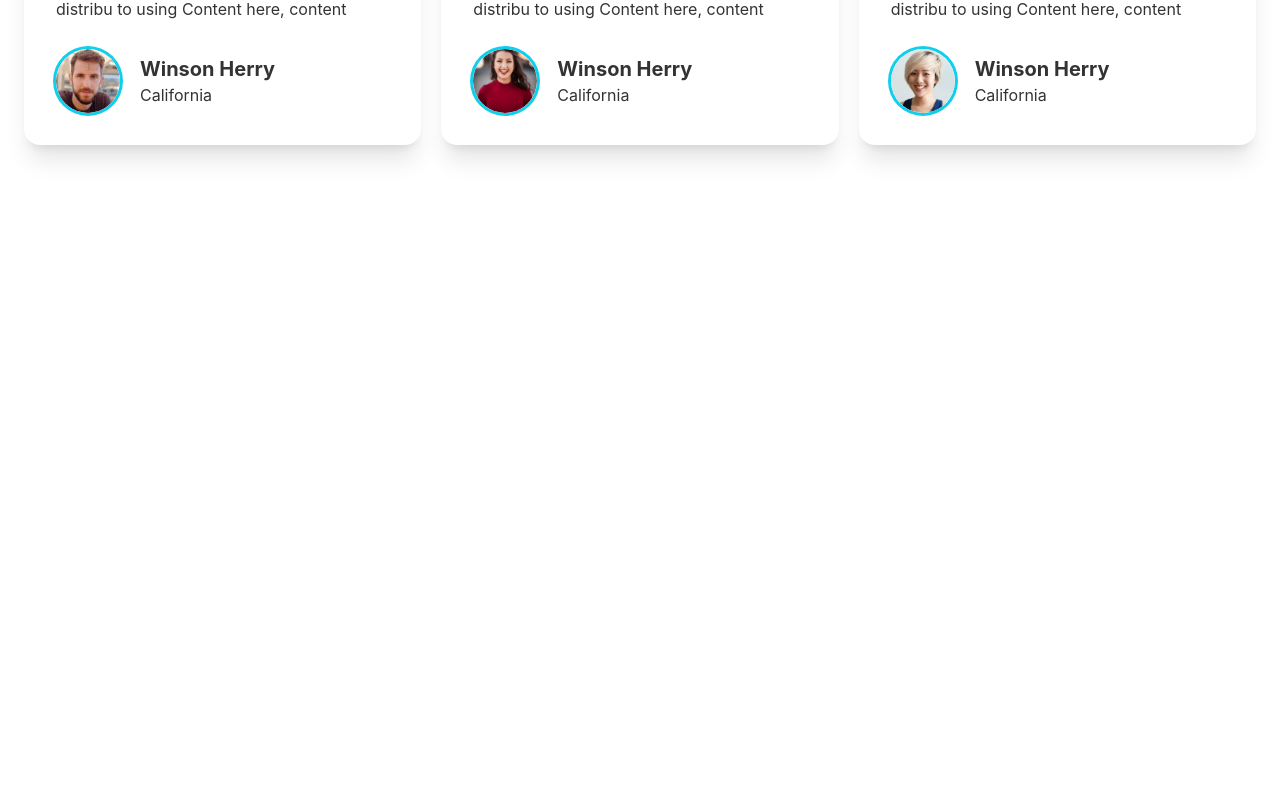
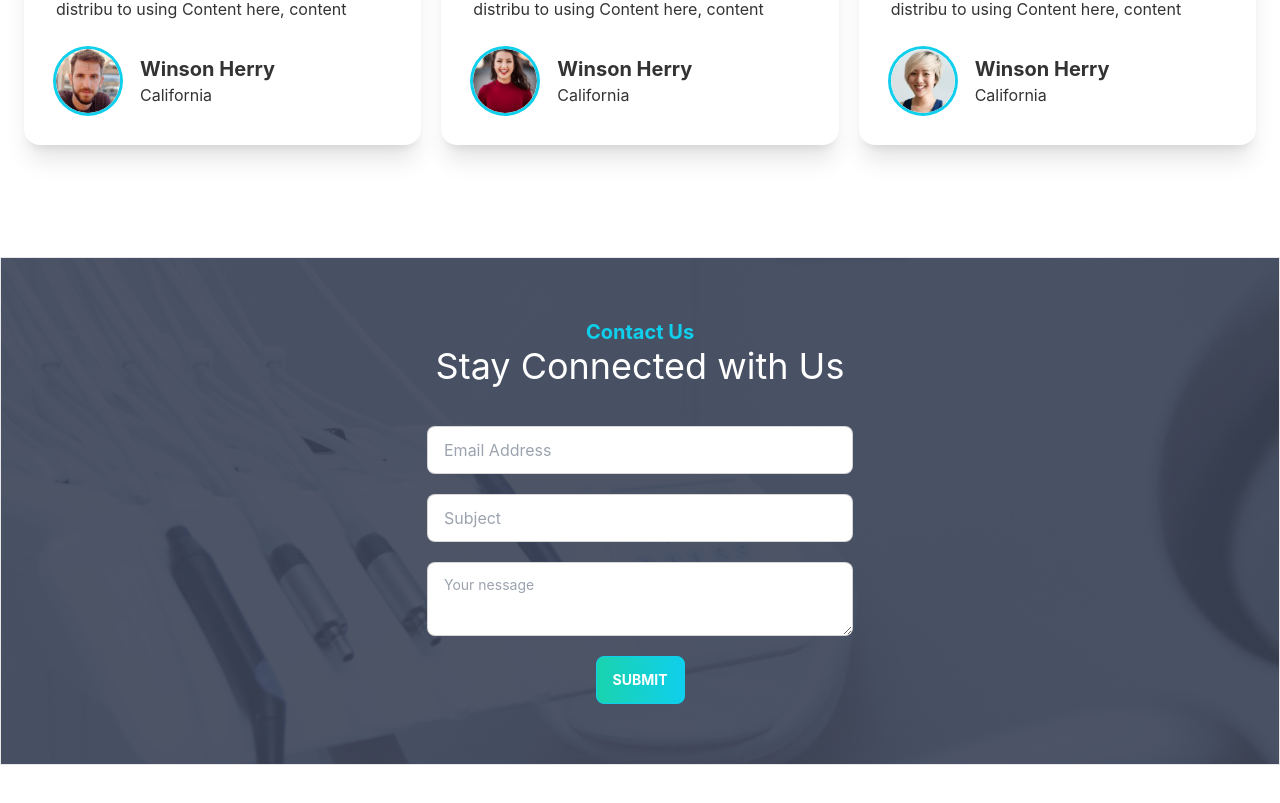
Before and after one commit to abdullah-masud/Doctors-Portal-Client, a React (Create React App) app: page / in a window 1280 px wide. Shown: the part 3277-4080 px from the top of the page. Before the commit the page ends 3534 px from the top, so only its background shows below. Built offline with nearby package versions, Linux system fonts and the light colour scheme.

Commit message:
stay connected section added

```diff
--- a/src/Pages/Home/Home.js
+++ b/src/Pages/Home/Home.js
@@ -4,6 +4,7 @@ import DentalCare from './DentalCare';
 import Info from './Info';
 import MakeAppointment from './MakeAppointment';
 import Services from './Services';
+import StayConnected from './StayConnected';
 import Testimonials from './Testimonials';
 
 const Home = () => {
@@ -15,6 +16,7 @@ const Home = () => {
             <DentalCare />
             <MakeAppointment />
             <Testimonials />
+            <StayConnected />
         </div>
     );
 };
--- /dev/null
+++ b/src/Pages/Home/StayConnected.js
@@ -0,0 +1,29 @@
+import React from 'react';
+import appointment from '../../assets/images/appointment.png'
+import PrimaryButton from '../Shared/PrimaryButton';
+
+const StayConnected = () => {
+    return (
+        <section
+            style={{
+                background: `url(${appointment})`
+            }}
+            className='my-28 border py-10'>
+            <div className='text-center'>
+                <h3 className='text-xl text-primary font-bold mt-5'>Contact Us</h3>
+                <h2 className='text-4xl text-white'>Stay Connected with Us</h2>
+            </div>
+
+            <div class="form-control lg:w-1/3 w-4/5 mx-auto mt-10">
+                <input type="text" placeholder="Email Address" class="input input-bordered" />
+                <input type="text" placeholder="Subject" class="input input-bordered my-5" />
+                <textarea class="textarea textarea-bordered" placeholder="Your nessage"></textarea>
+                <div className='mx-auto my-5'>
+                    <PrimaryButton>Submit</PrimaryButton>
+                </div>
+            </div>
+        </section>
+    );
+};
+
+export default StayConnected;
```
